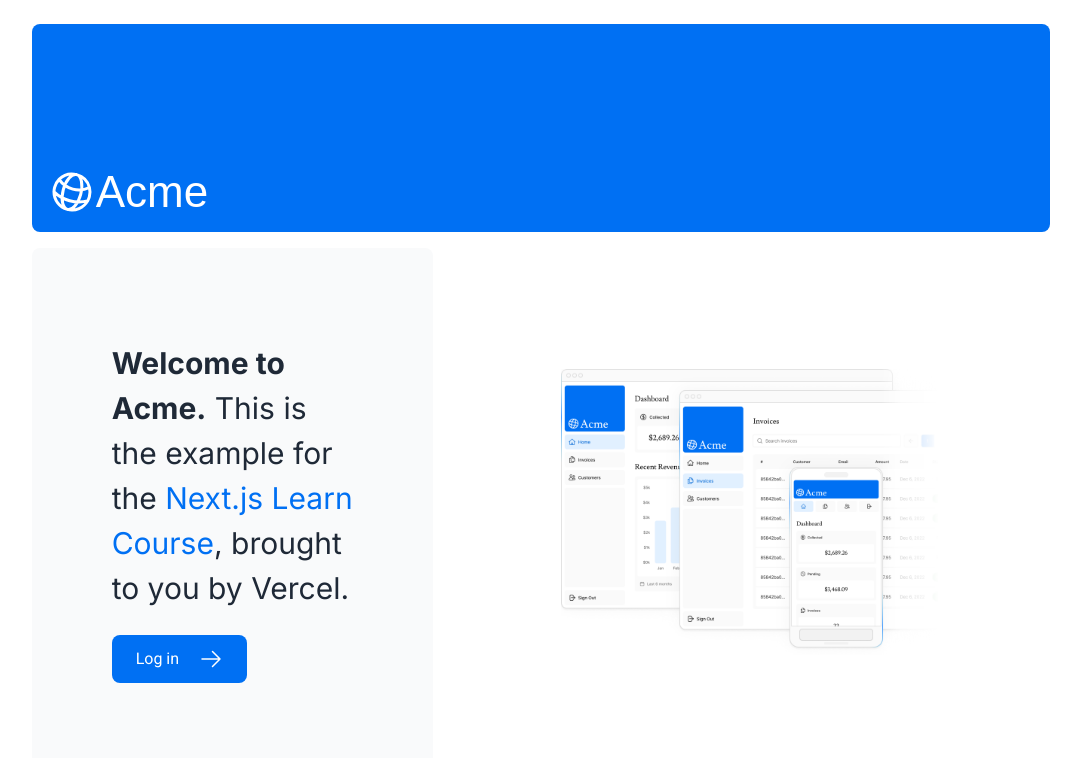
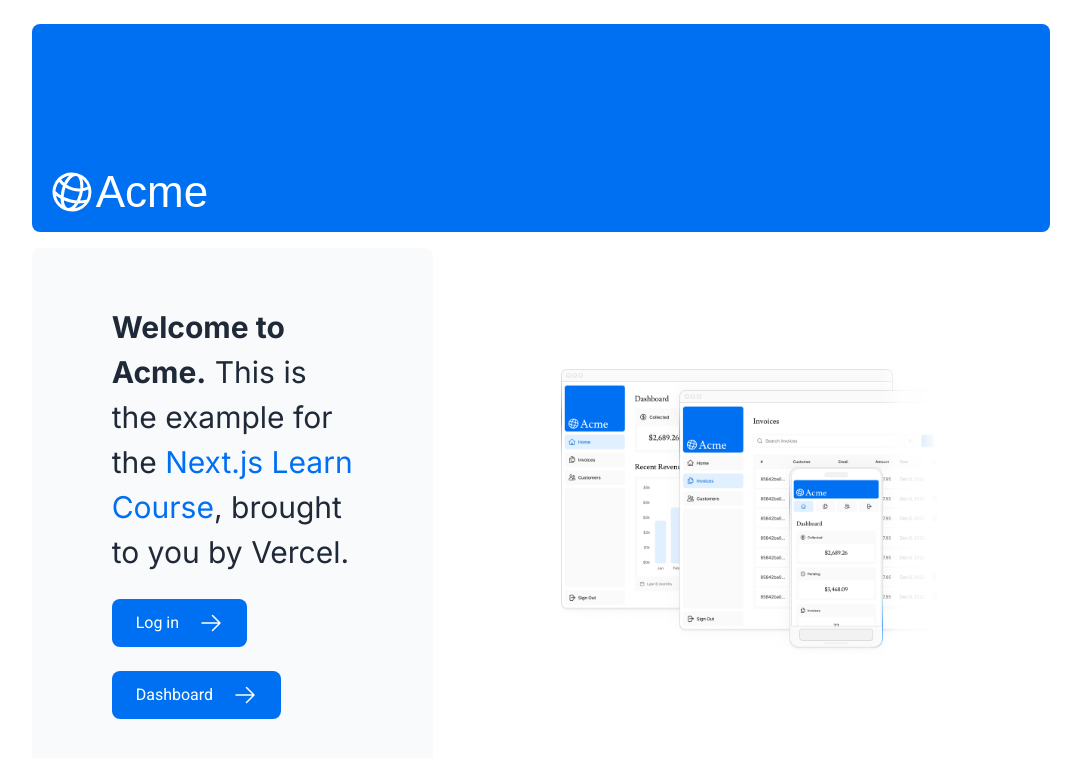
Before and after one commit to MDMonirujjaman805/NextJs_Dashboard, a Next.js app: page / in a window 1280 px wide. Shown: the top 758 px of the page, without its empty margins (99-1180 px from the left). Built offline with nearby package versions, Linux system fonts and the light colour scheme; a web font is replaced by a local one.

Commit message:
added dashboard button.

```diff
--- a/app/page.tsx
+++ b/app/page.tsx
@@ -1,8 +1,7 @@
 import AcmeLogo from "@/app/ui/acme-logo";
 import { ArrowRightIcon } from "@heroicons/react/24/outline";
 import Link from "next/link";
-import styles from "@/app/ui/home.module.css";
-import { inter, lusitana, roboto } from "./ui/fonts";
+import { inter } from "./ui/fonts";
 import Image from "next/image";
 
 export default function Page() {
@@ -28,6 +27,12 @@
           >
             <span>Log in</span> <ArrowRightIcon className="w-5 md:w-6" />
           </Link>
+          <Link
+            href="/dashboard"
+            className="flex items-center gap-5 self-start rounded-lg bg-blue-500 px-6 py-3 text-sm font-medium text-white transition-colors hover:bg-blue-400 md:text-base"
+          >
+            <span>Dashboard</span> <ArrowRightIcon className="w-5 md:w-6" />
+          </Link>
         </div>
         <div className="flex items-center justify-center p-6 md:w-3/5 md:px-28 md:py-12">
           {/* Add Hero Images Here */}
--- a/eslint.config.js
+++ b/eslint.config.js
@@ -1,5 +1,3 @@
-import next from "eslint-config-next";
-
 export default [
   {
     files: ["**/*.{js,jsx,ts,tsx}"],
```
